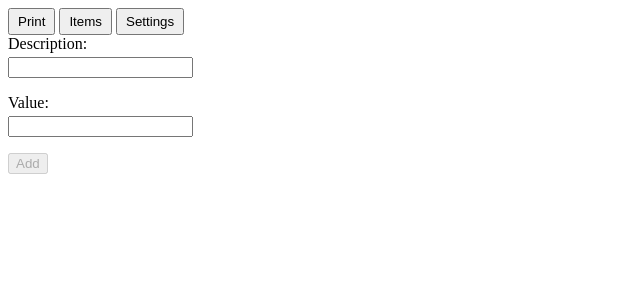
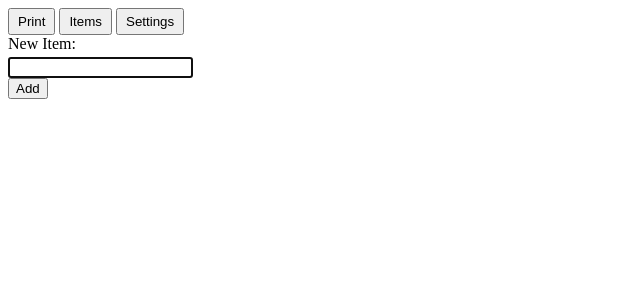
Before and after one commit to braden337/invc, a SvelteKit app: page /items in a window 1280 px wide. Shown: the top 300 px of the page, without its empty margins (0-640 px from the left). Built offline with nearby package versions, Linux system fonts and the light colour scheme.

Commit message:
add new item from regex string

```diff
--- a/src/routes/items/+page.svelte
+++ b/src/routes/items/+page.svelte
@@ -1,43 +1,56 @@
 <script lang="ts">
   import store, { type Item } from '../../store';
+  import { onMount } from 'svelte';
 
   const { items: itemsJSON } = store;
+  let input: HTMLInputElement;
 
   $: items = JSON.parse($itemsJSON) as Item[];
 
-  $: newItem = { id: 0, description: '', value: '' } as Item;
+  $: newItem = '';
 
   const currency = new Intl.NumberFormat('en-US', { style: 'currency', currency: 'USD' });
 
-  $: safeToAddItem =
-    !Object.values(newItem).some((item) => item.toString().trim() === '') &&
-    !Number.isNaN(+newItem.value);
+  function addItem() {
+    const match = newItem.match(/^(\w+)\s?@\s?(\d+)$/);
 
-  function addItem() {
-    if (safeToAddItem) {
+    if (match) {
+      let description = match[1];
+      let value = match[2];
+      console.log(description, value);
+
       $itemsJSON = JSON.stringify([
         ...items,
-        { ...newItem, id: items.length > 0 ? Math.max(...items.map((item) => item.id)) + 1 : 1 }
+        {
+          id: items.length > 0 ? Math.max(...items.map((item) => item.id)) + 1 : 1,
+          description,
+          value
+        }
       ]);
+
+      newItem = '';
     }
-    newItem = { id: 0, description: '', value: '' };
+
+    input.focus();
   }
 
   function removeItem(id: number) {
     $itemsJSON = JSON.stringify(items.filter((item) => item.id !== id));
   }
+
+  onMount(() => {
+    input.focus();
+  });
 </script>
 
 <header>
-  <label>
-    Description:
-    <input type="text" bind:value={newItem.description} />
-  </label>
-  <label>
-    Value:
-    <input type="text" bind:value={newItem.value} />
-  </label>
-  <button on:click={addItem} disabled={!safeToAddItem}>Add</button>
+  <form on:submit|preventDefault={addItem}>
+    <label>
+      New Item:
+      <input type="text" bind:this={input} bind:value={newItem} />
+    </label>
+    <input type="submit" value="Add" />
+  </form>
 </header>
 
 {#if items.length > 0}
```
